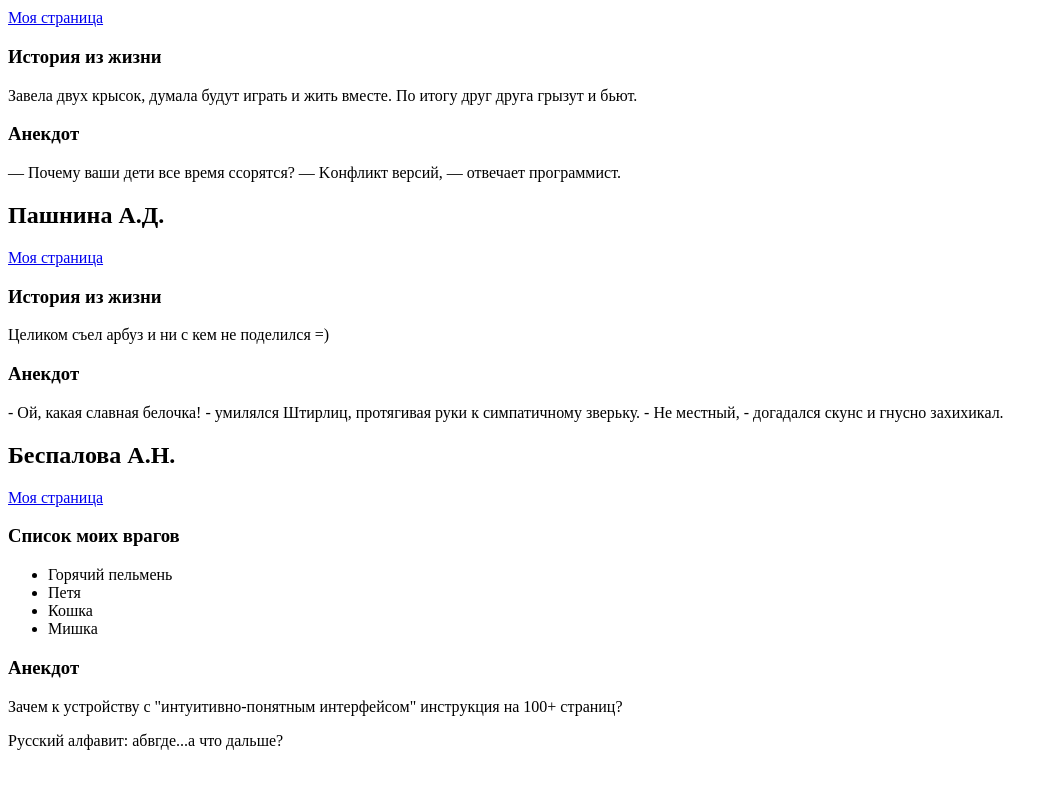
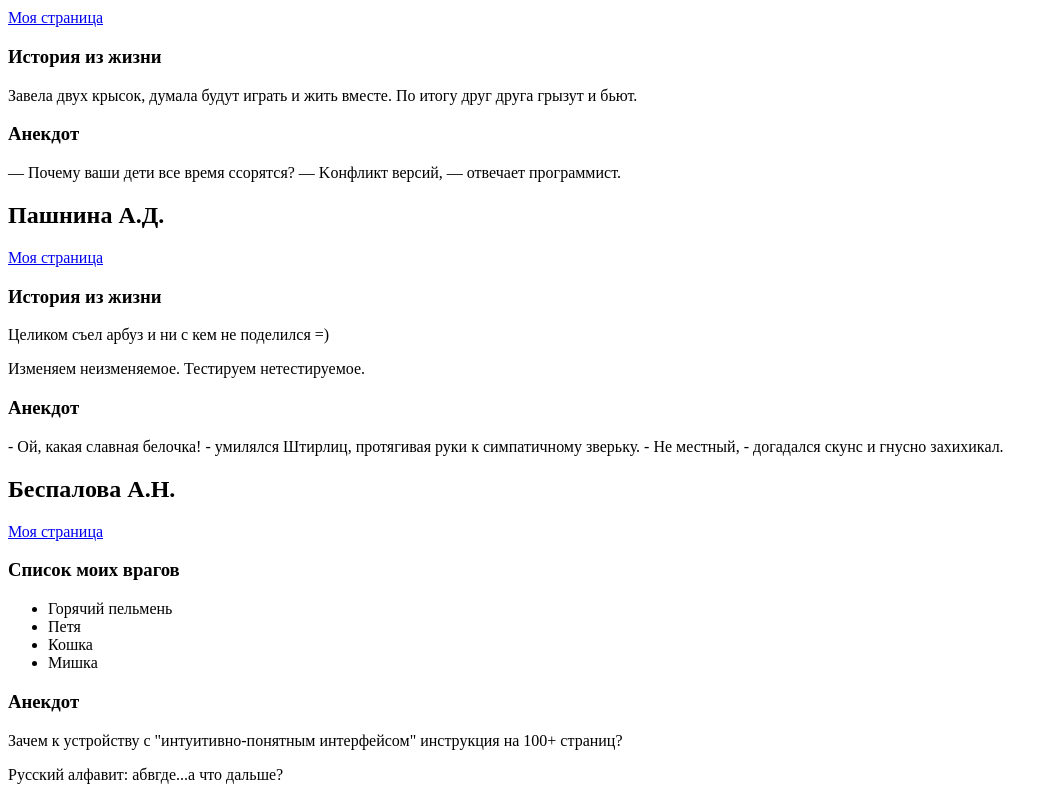
Before and after one commit to SU-Nesterenko/CommonWebSite2021, a plain HTML site: page index.htm in a window 1280 px wide. Shown: the part 1321-2121 px from the top of the page, without its empty margins (0-1059 px from the left). Before the commit the page ends 2087 px from the top, so only its background shows below. Drawn offline with Linux system fonts and the light colour scheme.

Commit message:
merge test

```diff
--- a/index.htm
+++ b/index.htm
@@ -71,6 +71,7 @@
         <a href="VoronkinHome.html">Моя страница</a>
         <h3>История из жизни</h3>
         <p>Целиком съел арбуз и ни с кем не поделился =)</p>
+        <p>Изменяем неизменяемое. Тестируем нетестируемое.</p>
         <h3>Анекдот</h3>
         <p>- Ой, какая славная белочка! - умилялся Штирлиц, протягивая руки к симпатичному зверьку. - Не местный, - догадался скунс и гнусно захихикал.</p>
 
```
